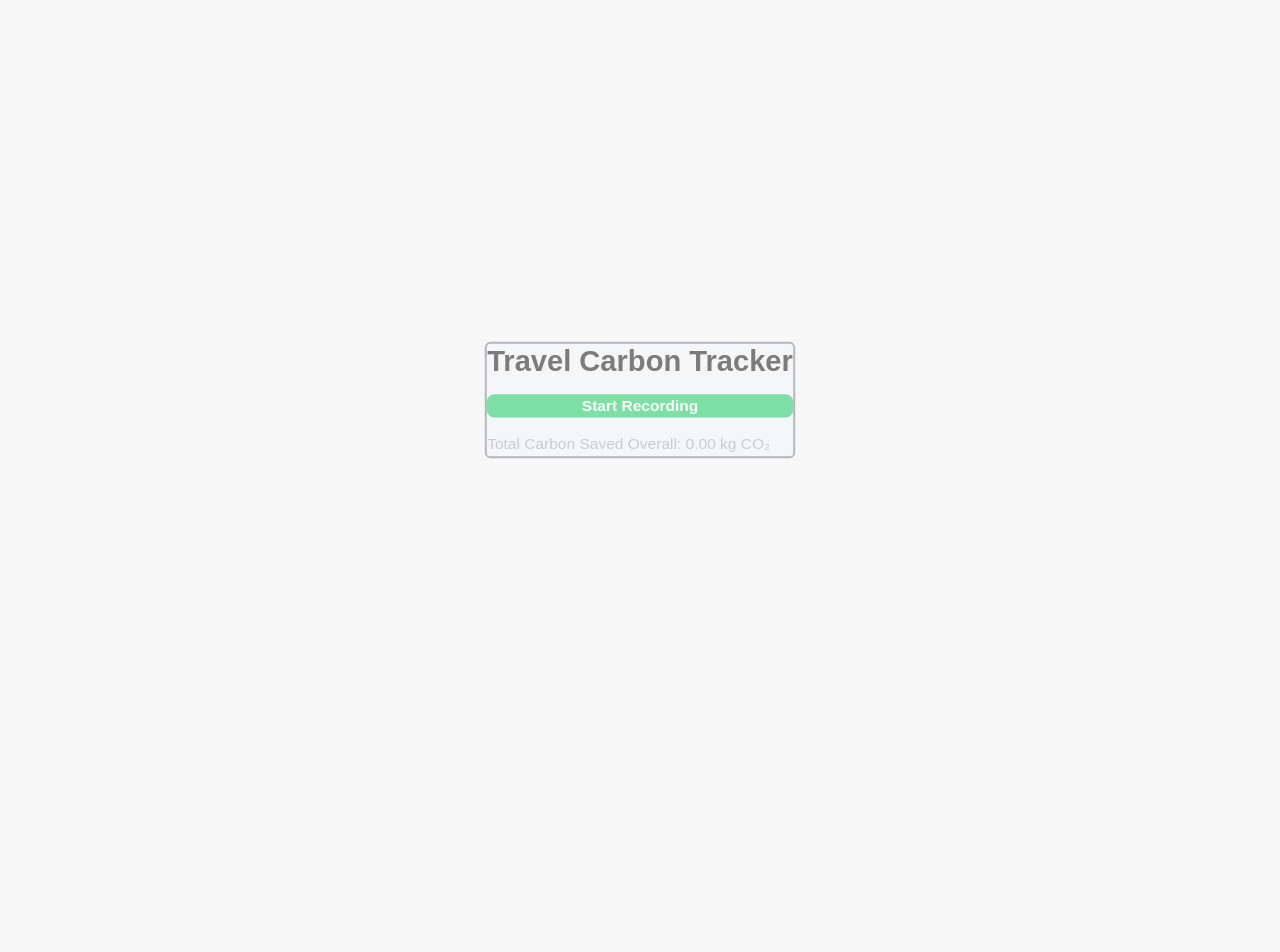
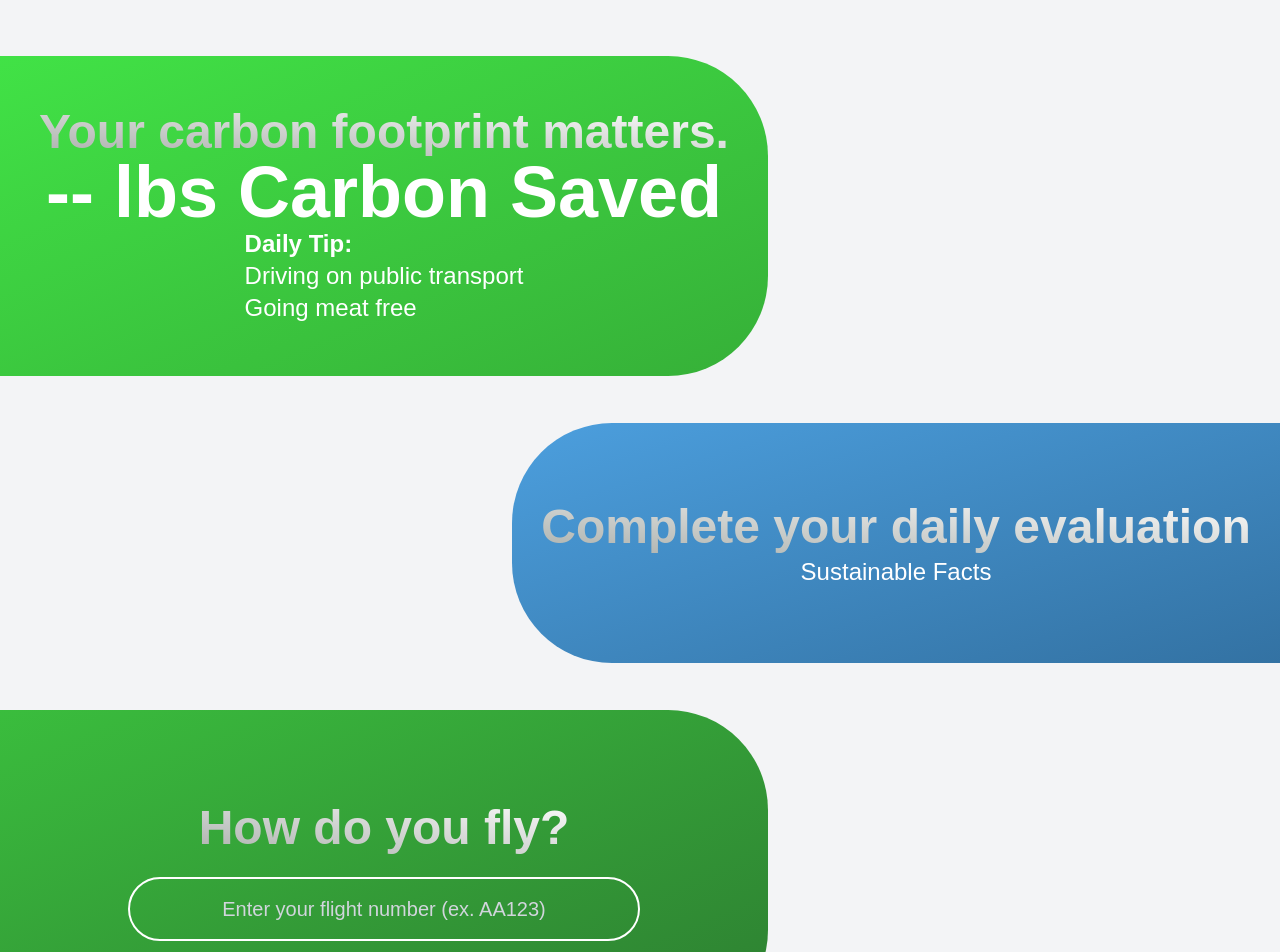
Before and after one commit to Dhruv-0-Arora/WAForge, a React (Vite) app: page / in a window 1280 px wide. Shown: the top 952 px of the page. Before the commit the page ends 800 px from the top, so only its background shows below. Built offline with nearby package versions, Linux system fonts and the light colour scheme.

Commit message:
fix homepage

```diff
--- a/src/pages/Home.jsx
+++ b/src/pages/Home.jsx
@@ -19,7 +19,7 @@ export default function Home() {
 
     return (
         <div>
-            <div className="sm:hidden">
+            <div className="invisible lg:visible">
                 {showOld && (
                     <div
                         className={`fade ${fadingOut ? "fade-out" : "fade-in"}`}
@@ -35,7 +35,7 @@ export default function Home() {
             </div>
 
             {/* For mobile devices */}
-            <div className="hidden sm:block">
+            <div className="hidden sm: block">
                 {showOld && (
                     <div
                         className={`fade ${fadingOut ? "fade-out" : "fade-in"}`}
--- a/src/pages/PlaneTracker.jsx
+++ b/src/pages/PlaneTracker.jsx
@@ -61,7 +61,7 @@ const PlaneTracker = () => {
                             type="text"
                             value={flightNumber}
                             onChange={(e) => setFlightNumber(e.target.value)}
-                            className="bg-transparent text-center text-white text-xl font-medium placeholder-gray-300 outline-none w-full"
+                            className="bg-transparent text-center text-black text-xl font-medium placeholder-gray-300 outline-none w-full"
                             placeholder="Enter your flight number (ex. AA123)"
                         />
                     </div>
```
